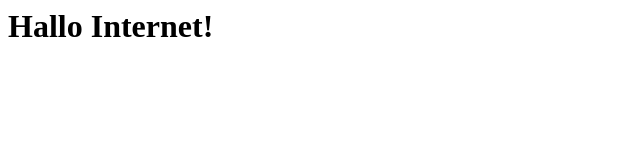
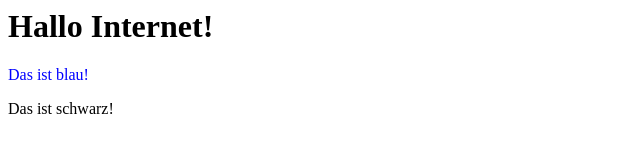
Before and after one commit to blue73/site, a plain HTML site: page index.html in a window 1280 px wide. Shown: the whole page, without its empty margins (0-640 px from the left). Drawn offline with Linux system fonts and the light colour scheme.

Commit message:
Update index.html

```diff
--- a/index.html
+++ b/index.html
@@ -1 +1,3 @@
 <h1>Hallo Internet!</h1>
+<p style="color: #0000FF">Das ist blau!</p>
+<p style="color: #000000">Das ist schwarz!</p>
```
